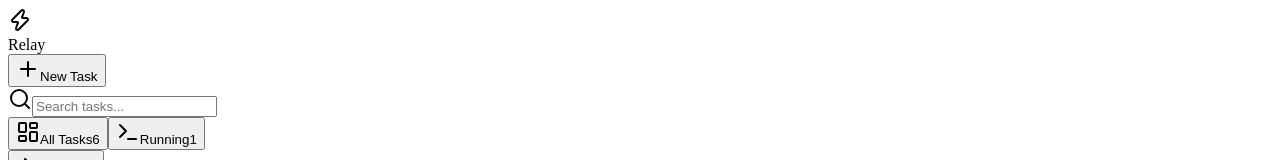
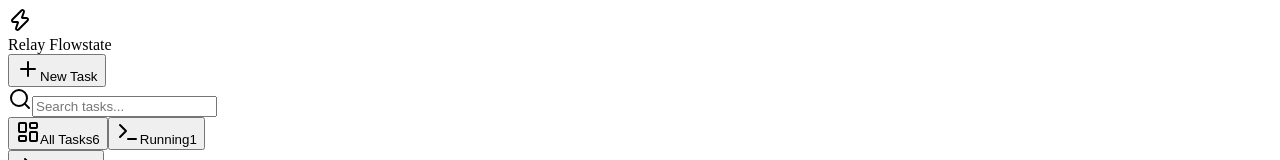
Before and after one commit to Zixell/Relay, a React (Vite) app in the folder src/renderer/: page / in a window 1280 px wide. Shown: the top 160 px of the page. Built offline with nearby package versions, Linux system fonts and the light colour scheme.

Commit message:
main: Some minor fixes

```diff
--- a/package.json
+++ b/package.json
@@ -54,7 +54,7 @@
   },
   "build": {
     "appId": "com.relay.app",
-    "productName": "Relay",
+    "productName": "Relay Flowstate",
     "directories": {
       "output": "dist"
     },
--- a/src/renderer/index.html
+++ b/src/renderer/index.html
@@ -3,7 +3,7 @@
   <head>
     <meta charset="UTF-8" />
     <meta name="viewport" content="width=device-width, initial-scale=1.0" />
-    <title>Relay</title>
+    <title>Relay Flowstate</title>
     <link rel="preconnect" href="https://fonts.googleapis.com" />
     <link rel="preconnect" href="https://fonts.gstatic.com" crossorigin />
     <link
--- a/src/renderer/src/components/dashboard/EmptyState.tsx
+++ b/src/renderer/src/components/dashboard/EmptyState.tsx
@@ -21,7 +21,7 @@
         No tasks yet
       </h2>
       <p className="text-sm text-zinc-500 max-w-sm leading-relaxed mb-8">
-        Relay turns AI coding sessions into persistent, resumable workspaces.
+        Relay Flowstate turns AI coding sessions into persistent, resumable workspaces.
         Start a task to begin working with Claude Code, Aider, or any CLI agent.
       </p>
 
--- a/src/renderer/src/components/layout/Sidebar.tsx
+++ b/src/renderer/src/components/layout/Sidebar.tsx
@@ -86,7 +86,7 @@
         <div className="w-7 h-7 rounded-lg bg-blue-600 flex items-center justify-center shrink-0">
           <Zap className="w-3.5 h-3.5 text-white" />
         </div>
-        <span className="font-semibold text-sm text-zinc-100 tracking-tight">Relay</span>
+        <span className="font-semibold text-sm text-zinc-100 tracking-tight">Relay Flowstate</span>
         {(runningCount > 0 || waitingCount > 0) && (
           <div className="ml-auto flex items-center gap-1">
             {runningCount > 0 && (
--- a/src/renderer/src/components/modals/SettingsModal.tsx
+++ b/src/renderer/src/components/modals/SettingsModal.tsx
@@ -53,7 +53,7 @@
         <DialogHeader>
           <DialogTitle>Settings</DialogTitle>
           <DialogDescription>
-            Relay configuration and integration status.
+            Relay Flowstate configuration and integration status.
           </DialogDescription>
         </DialogHeader>
 
@@ -153,7 +153,7 @@
               <div>
                 <p className="text-xs font-medium text-zinc-200 leading-snug">Auto inject relay context</p>
                 <p className="text-[11px] text-zinc-500 mt-1.5 leading-relaxed">
-                  When enabled, Relay automatically appends a compact JSON summary of the current
+                  When enabled, Relay Flowstate automatically appends a compact JSON summary of the current
                   task — recent changes, commits, and status — to each message you send and on
                   session restart. This gives the agent continuity across prompts without you
                   having to repeat context manually.
```
Also changed, not shown: 1 other file (tests, documents, lock files or other folders).
